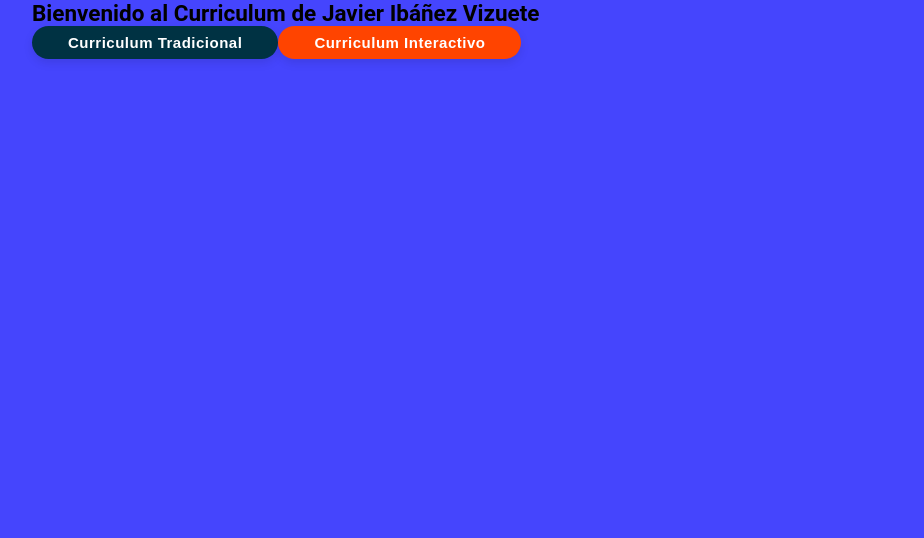
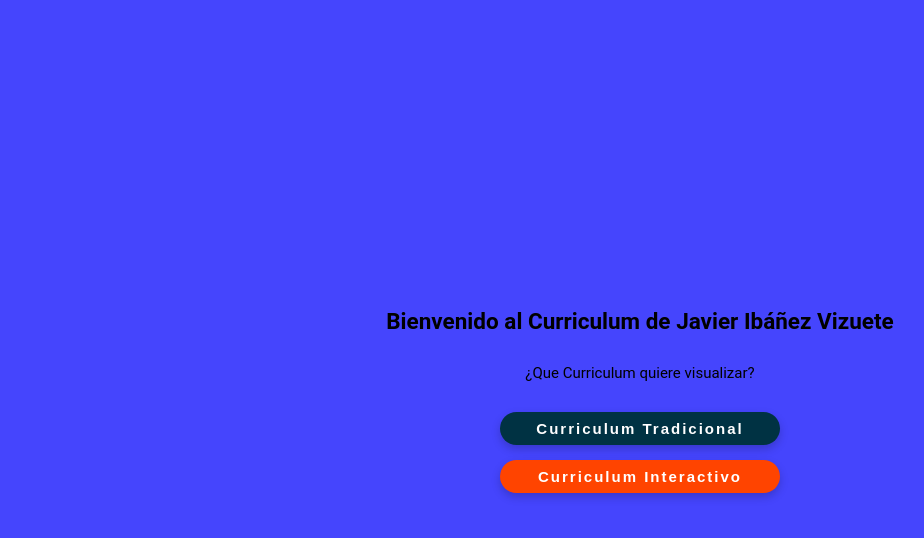
Before and after one commit to javier-ibanez-vizuete/javier-ibanez-vizuete-cv-react, a React (Vite) app: page / in a window 1280 px wide. Shown: the top 538 px of the page, without its empty margins (0-924 px from the left). Built offline with nearby package versions, Linux system fonts and the light colour scheme.

Commit message:
chore(app): add styles on <CvSelector/>

```diff
--- a/src/App.css
+++ b/src/App.css
@@ -2,11 +2,18 @@
 	display: flex;
 	flex-direction: column;
 	flex: 1;
-	background-color: rgb(205, 129, 129);
+
 }
 
 .app-container {
+	display: flex;
+	flex-direction: column;
+
 	flex: 1;
+}
+
+.title, .subtitle {
+	text-align: center;
 }
 
 /* ---Tablets */
--- a/src/components/CvSelector/CvSelector.css
+++ b/src/components/CvSelector/CvSelector.css
@@ -1,5 +1,19 @@
+.cv-selector-modal {
+	display: flex;
+	flex-direction: column;
+	justify-content: center;
+	align-items: center;
+	gap: 2rem;
+	flex: 1;
+}
+
+.cv-selector-btns-container {
+	display: flex;
+	flex-direction: column;
+	gap: 1rem;
+}
+
 .cv-selector-btn {
-	display: inline-block;
 	padding: var(--spacing-sm) var(--spacing-2xl);
 	border-radius: var(--border-radius-btn);
 	font-size: 1rem;
@@ -8,10 +22,9 @@
 	cursor: pointer;
 	transition: all 0.2s ease-in-out;
 	box-shadow: var(--shadow-soft);
-	letter-spacing: 0.5px;
+	letter-spacing: 2px;
 }
 
-/* Botón oscuro (ej: "get in touch") */
 .cv-selector-btn.tradicional {
 	background-color: var(--btn-secondary-color);
 	color: var(--secondary-text-color);
@@ -23,7 +36,6 @@
 	transform: translateY(-1px);
 }
 
-/* Botón naranja (ej: "let's get started") */
 .cv-selector-btn.interactive {
 	background-color: var(--btn-primary-color);
 	color: var(--secondary-text-color);
--- a/src/components/CvSelector/CvSelector.jsx
+++ b/src/components/CvSelector/CvSelector.jsx
@@ -5,6 +5,7 @@ export const CvSelector = ({ setCvView }) => {
 	return (
 		<section className="cv-selector-modal">
 			<h1 className="title">Bienvenido al Curriculum de Javier Ibáñez Vizuete</h1>
+			<p className="subtitle">¿Que Curriculum quiere visualizar?</p>
 			<div className="cv-selector-btns-container">
 				{Object.entries(AppTabs).map(([property, value]) => {
 					return (
--- a/src/index.css
+++ b/src/index.css
@@ -9,8 +9,8 @@
 	--btn-secondary-color: #003243;
 	--btn-xtra-color: #eeeeea;
 
-	--shadow-soft: 0 4px 10px rgba(0, 0, 0, 0.1);
-	--shadow-hover: 0 6px 14px rgba(0, 0, 0, 0.2);
+	--shadow-soft: 0 4px 10px rgba(0, 0, 0, 0.2);
+	--shadow-hover: 0 6px 14px rgba(0, 0, 0, 0.4);
 
 	--font-size-html: 15px;
 
```
